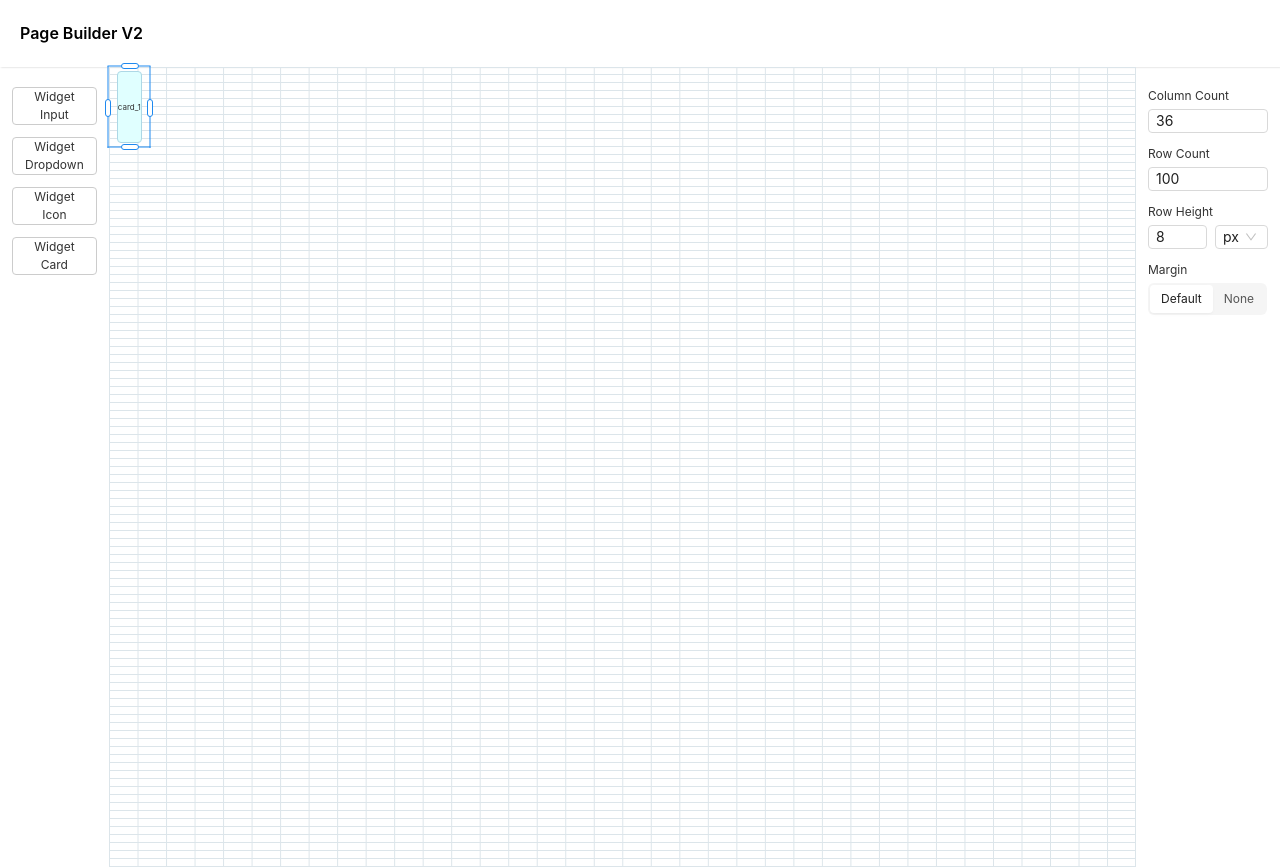
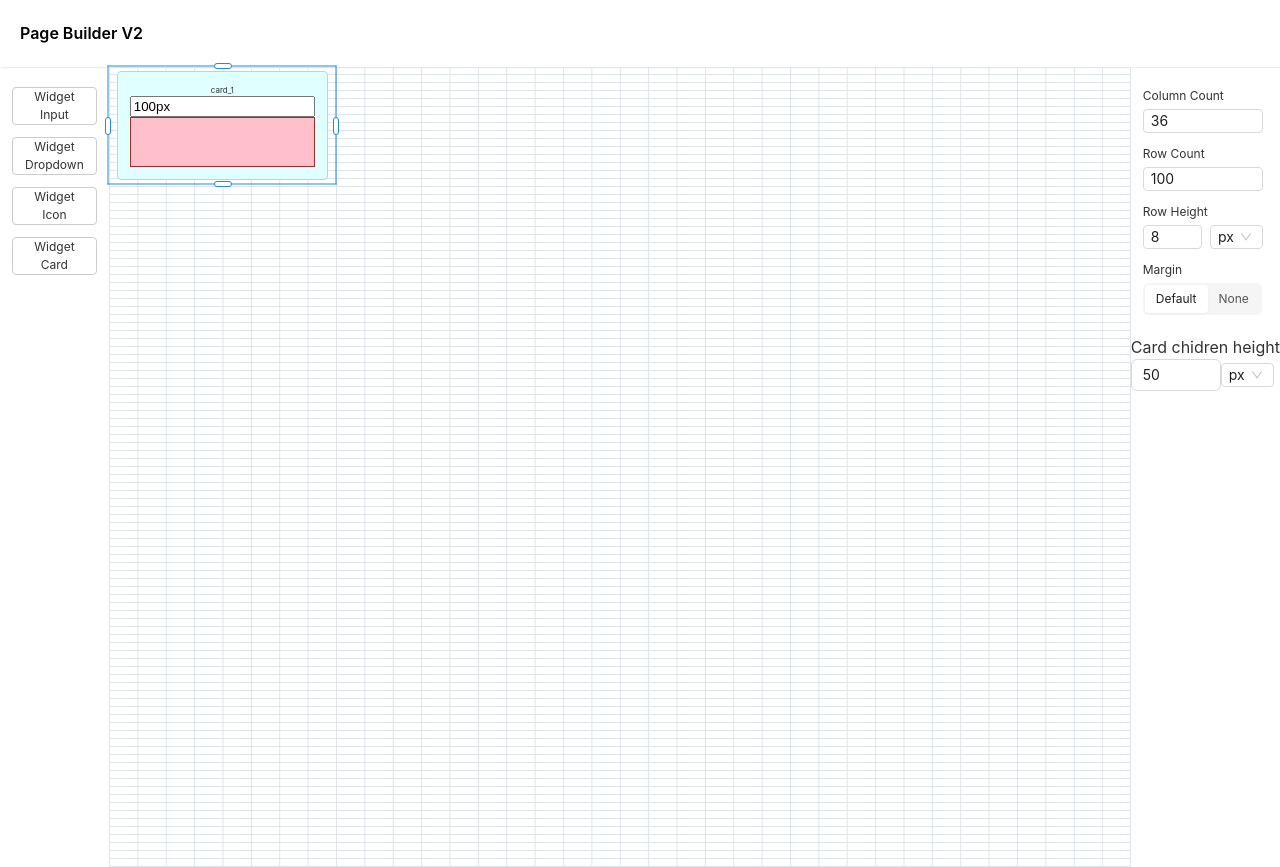
Before and after one commit to abdul-kissflow/builder, a React (Vite) app: page / in a window 1280 px wide. Built offline with nearby package versions, Linux system fonts and the light colour scheme.

Commit message:
auto grow children added

```diff
--- a/src/Builder/builder.module.css
+++ b/src/Builder/builder.module.css
@@ -74,6 +74,9 @@
   cursor: grab;
   position: relative;
   transition: all 0.3s;
+
+  /* auto grow poc */
+  height: auto;
 }
 
 .overlayContainer {
@@ -106,7 +109,12 @@
 
 .widgetCell.defaultMargin .content {
   width: calc(100% - 2 * 8px);
-  height: calc(100% - 2 * 4px);
+
+  /* auto grow poc */
+  /* height: calc(100% - 2 * 4px); */
+  height: auto;
+  padding: 12px;
+
   margin: 4px 8px;
 }
 
@@ -255,3 +263,19 @@
 .overlayContainer.resizing .resizer:not([data-active="true"])::after {
   display: none;
 }
+
+.growableChildrenWrapper {
+  width: 100%;
+  display: flex;
+  flex-direction: column;
+}
+
+.growableChildrenWrapper > input {
+  width: 100%;
+  flex: 0 0 100%;
+}
+
+.growableChildren {
+  border: 1px solid brown;
+  background-color: pink;
+}
--- a/src/Builder/index.jsx
+++ b/src/Builder/index.jsx
@@ -20,6 +20,7 @@ import { DroppableArea } from "./dropable.area";
 import { LayoutWidgets } from "./widget.renderer";
 import { HoverCell } from "./hover.cell";
 import { Config } from "./config";
+import { InputNumber, Select } from "antd";
 
 export function Builder() {
   const [configState, setConfigState] = useState(INITIAL_CONFIG);
@@ -28,6 +29,8 @@ export function Builder() {
   const [selectedWidget, setSelectedWidget] = useState(
     INITIAL_LAYOUT_WIDGETS_META.root.Widgets[0]
   );
+
+  const [cardChildHeight, setCardChildHeight] = useState(50);
 
   const [isDragging, setIsDragging] = useState(false);
   const [hoverDetail, setHoverDetail] = useState({});
@@ -305,6 +308,7 @@ export function Builder() {
                 }
               />
               <LayoutWidgets
+                cardChildHeight={cardChildHeight}
                 widgets={layoutWidgets}
                 selectedWidget={selectedWidget}
                 onSelectWidget={setSelectedWidget}
@@ -336,7 +340,25 @@ export function Builder() {
       </DndContext>
       <aside>
         <Config config={configState} setConfig={setConfigState} />
+        <GeneralConfig
+          height={cardChildHeight}
+          setHeight={setCardChildHeight}
+        />
       </aside>
     </div>
   );
 }
+
+function GeneralConfig({ height, setHeight }) {
+  return (
+    <div>
+      <div>Card chidren height</div>
+      <InputNumber value={height} onChange={(value) => setHeight(value)} />
+      <Select value={"px"} size="small">
+        <Select.Option key={"px"} value={"px"}>
+          px
+        </Select.Option>
+      </Select>
+    </div>
+  );
+}
--- a/src/Builder/widget.renderer.jsx
+++ b/src/Builder/widget.renderer.jsx
@@ -3,7 +3,7 @@ import PropTypes from "prop-types";
 import { useDraggable } from "@dnd-kit/core";
 
 import styles from "./builder.module.css";
-import { RESIZE_DIRECTION, WIDGETS_CONFIG } from "./constant";
+import { RESIZE_DIRECTION, WIDGETS_CONFIG, WIDGETS_TYPE } from "./constant";
 
 export function LayoutWidgets({
   widgets,
@@ -15,11 +15,13 @@ export function LayoutWidgets({
   onDeleteWidget,
   colCount,
   rowCount,
-  marginType
+  marginType,
+  cardChildHeight
 }) {
   return widgets.map((widget) => {
     return (
       <WidgetCell
+        cardChildHeight={cardChildHeight}
         key={widget.Id}
         widget={widget}
         cellWidth={cellWidth}
@@ -46,7 +48,8 @@ function WidgetCell({
   cellHeight,
   colCount,
   rowCount,
-  marginType
+  marginType,
+  cardChildHeight
 }) {
   const { attributes, listeners, setNodeRef } = useDraggable({
     id: widget.Id,
@@ -264,6 +267,8 @@ function WidgetCell({
     [row, col, colSpan, cellWidth, rowSpan, cellHeight]
   );
 
+  const [value, setValue] = useState("100px");
+
   return (
     <div
       className={`${styles.widgetCell} ${selected ? styles.selected : ""} ${
@@ -271,7 +276,10 @@ function WidgetCell({
       }`}
       style={{
         position: "absolute",
-        ...widgetAlignmentProperties
+        ...widgetAlignmentProperties,
+
+        /* auto grow poc */
+        height: "auto"
         // gridArea: `${row + 1} / ${col + 1} / span ${rowSpan} / span ${colSpan}`
       }}
       ref={setNodeRef}
@@ -291,6 +299,19 @@ function WidgetCell({
     >
       <div className={styles.content}>
         <label>{widget.Id}</label>
+
+        {/* /* auto grow poc */}
+        {widget.Type === WIDGETS_TYPE.CARD && (
+          <div className={styles.growableChildrenWrapper}>
+            <input value={value} onChange={(e) => setValue(e.target.value)} />
+            <div
+              style={{ height: cardChildHeight }}
+              className={styles.growableChildren}
+            />
+          </div>
+        )}
+
+        {/* /* auto grow poc */}
       </div>
       <div
         className={`${styles.overlayContainer} ${
```
